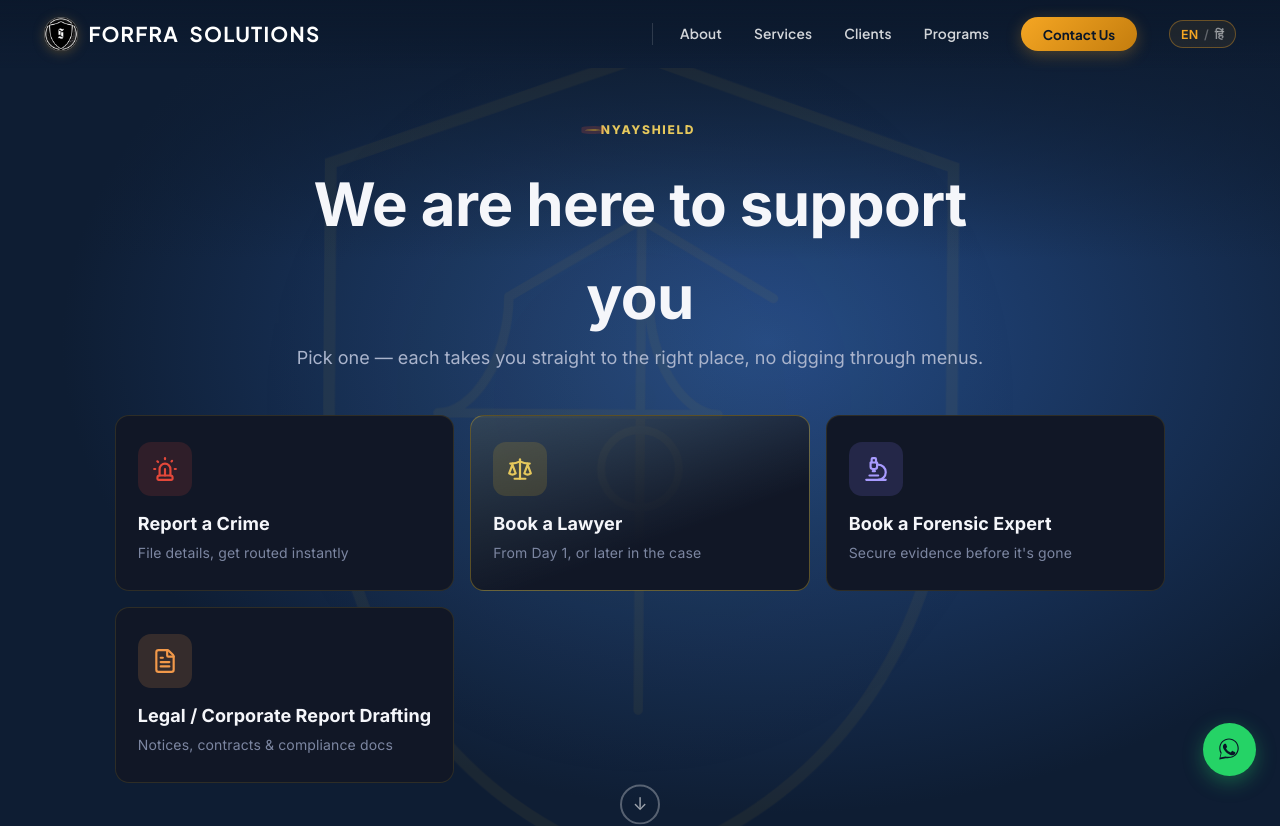
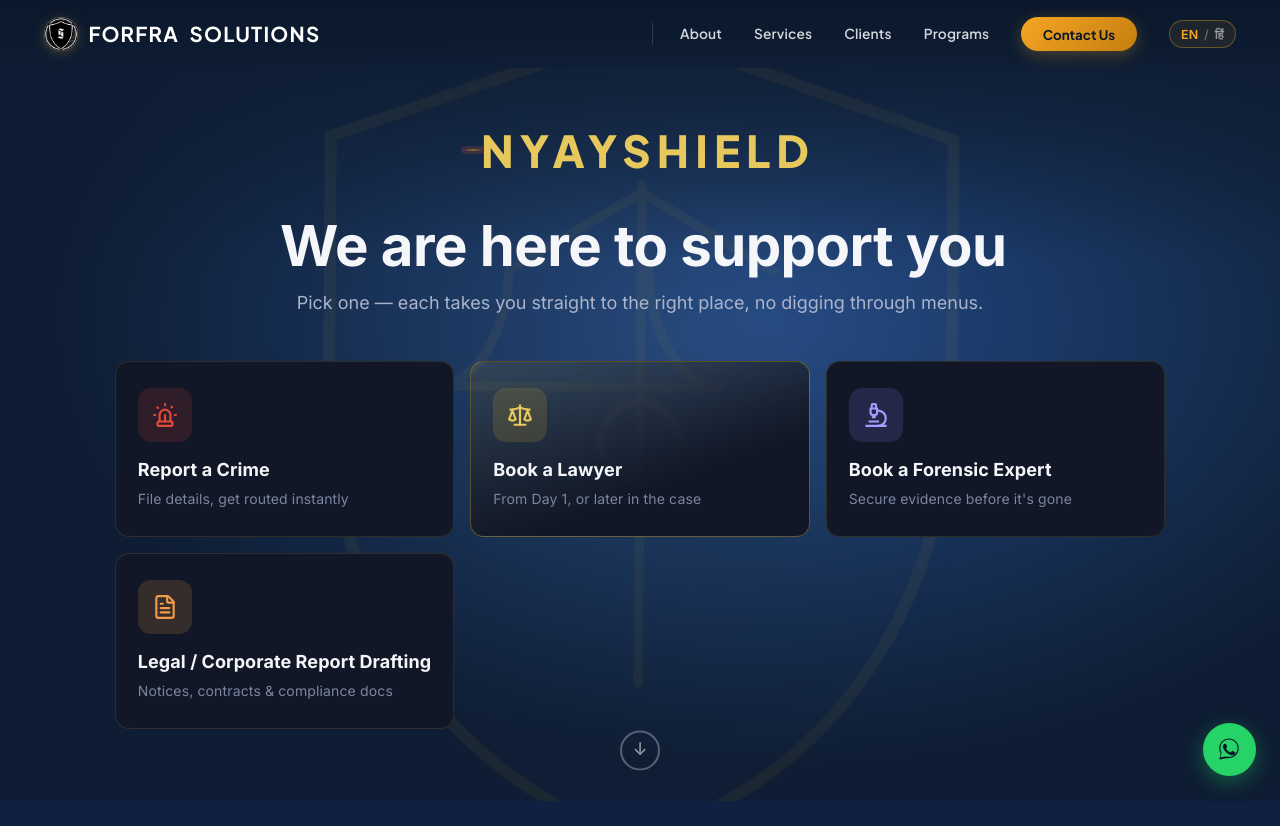
Before and after one commit to pragatikhanna06-hash/new-project, a React (Vite) app: page / in a window 1280 px wide. Shown: the top 826 px of the page. Built offline with nearby package versions, Linux system fonts and the light colour scheme.

Commit message:
update all files

```diff
--- a/src/HomePage.jsx
+++ b/src/HomePage.jsx
@@ -853,7 +853,6 @@ function Footer() {
           <span>FORFRA SOLUTIONS</span>
         </div>
         <p className="footer-tagline">{t.footer.tagline}</p>
-        <p className="footer-copy">© {new Date().getFullYear()} Forfra Solutions. {t.footer.rights}</p>
       </div>
     </footer>
   );
--- a/src/pages/NyayShieldPage.css
+++ b/src/pages/NyayShieldPage.css
@@ -1,4 +1,4 @@
-@import url('https://fonts.googleapis.com/css2?family=Inter:wght@300;400;500;600;700;800;900&display=swap');
+@import url('https://fonts.googleapis.com/css2?family=Inter:wght@300;400;500;600;700;800;900&family=Plus+Jakarta+Sans:wght@700;800&display=swap');
 
 .home-root{
   --ink:#0a0d16;
@@ -57,12 +57,15 @@
 .home-root .back-link:hover{ color:var(--gold-soft); }
 
 .home-root .eyebrow{
-  display:inline-flex; align-items:center; gap:8px;
-  font-family:'Inter', sans-serif; font-size:42px; font-weight:800; letter-spacing:0.16em;
+  display:inline-flex !important; align-items:center; gap:10px;
+  font-family:'Plus Jakarta Sans', 'Inter', sans-serif !important;
+  font-size:clamp(40px, 8vw, 44px) !important;
+  font-weight:800 !important; letter-spacing:0.12em;
   text-transform:uppercase; color:var(--gold-soft);
   margin-bottom:18px;
+  white-space:nowrap;
 }
-.home-root .eyebrow::before{ content:''; width:32px; height:3px; background:var(--gold); display:inline-block; }
+.home-root .eyebrow::before{ content:''; width:38px; height:4px; background:var(--gold); display:inline-block; }
 
 @media (max-width:520px){ .home-root .wrap{ padding:0 18px; } }
 .shield-bg{
@@ -102,7 +105,7 @@
 }
 .quick-actions{ padding:64px 0; min-height:calc(100vh - 90px); display:flex; align-items:center; }
 .quick-actions-head{ max-width:720px; margin:0 auto 44px; text-align:center; }
-.quick-actions-head h1{ font-size:clamp(38px,6.2vw,60px); font-weight:700; }
+.quick-actions-head h1{ font-size:clamp(17px, 4.4vw, 60px); font-weight:700; white-space:nowrap; }
 .quick-actions-head p{ margin-top:16px; color:var(--text-dim); font-size:18px; }
 
 /* 6 buttons — 3 per row on wide screens, 2 per row mid-width, 1 on mobile */
```
Also changed, not shown: src/HomePage.css (line endings or trailing spaces).
